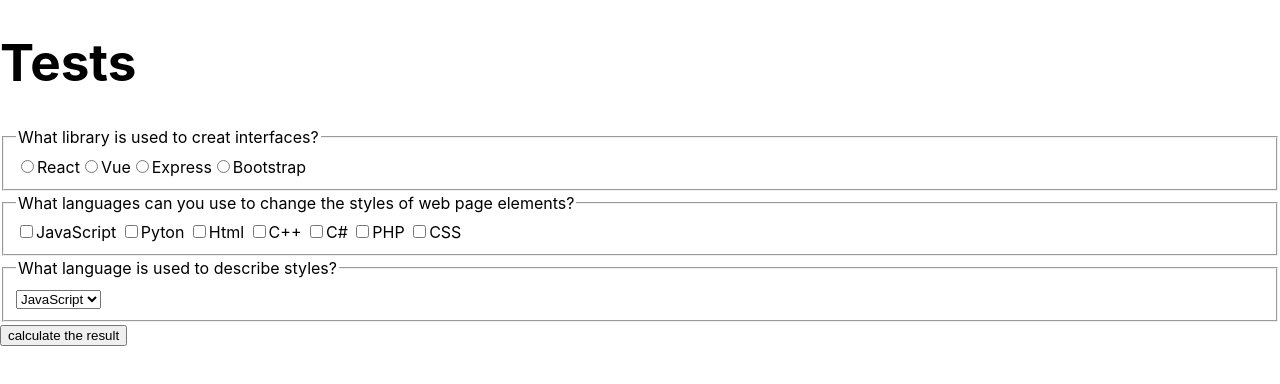
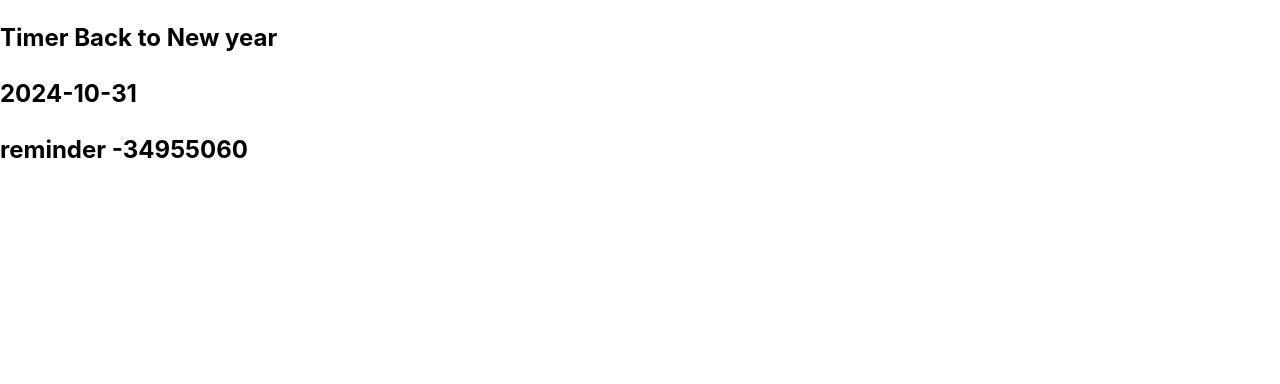
Before and after one commit to Ehorga/react-practice-18-09-2024-main, a React (Vite) app: page / in a window 1280 px wide. Shown: the top 384 px of the page. Built offline with nearby package versions, Linux system fonts and the light colour scheme.

Commit message:
timerBack

```diff
--- a/src/App.jsx
+++ b/src/App.jsx
@@ -1,7 +1,8 @@
-import QuizPage from './pages/QuizPage';
+import TimerBack from "./components/TimerBack/TimerBack";
+
 function App() {
   return  <>
-  <QuizPage/>
+  <TimerBack title="New year" dateStr="2024-10-31"/>
     </>
     ;
 }
--- /dev/null
+++ b/src/components/TimerBack/TimerBack.jsx
@@ -0,0 +1,36 @@
+import {useState, useEffect} from 'react';
+import PropTypes from 'prop-types';
+import {differenceInSeconds, parseISO} from 'date-fns';
+
+
+const TimerBack = (props) => {
+    const {title , dateStr}= props;
+    const date = parseISO(dateStr);
+    const [timeReminder, setTimeReminder] = useState("");
+    useEffect(() => {
+        const idInterval = setInterval(()=> {
+            const now = new Date();
+            const secRemainder = differenceInSeconds(date,now);
+            setTimeReminder(secRemainder)
+        }, 1000)
+        return () => {
+            clearInterval(idInterval)
+        };
+    }, []);
+    return (
+        <div>
+            <h2>Timer Back to {title} </h2>
+            <h2>{dateStr}</h2>
+            <h2>reminder {timeReminder}</h2>
+        </div>
+    );
+};
+
+
+TimerBack.propTypes = {
+title: PropTypes.string,
+dateStr: PropTypes.string,
+};
+
+
+export default TimerBack;
--- a/src/components/UserProfile/UserProfile.jsx
+++ b/src/components/UserProfile/UserProfile.jsx
@@ -1,6 +1,7 @@
 import { useState } from "react";
-import styles from "./UserProfile.module.css";
+import styles from "./UserProfile.module.scss";
 import { PropTypes } from 'prop-types';
+import cx from 'classnames';
 
 const UserProfile = (props) => {
   const { user = { name: "Anonim", age: 100, email: "anonim@gmail.com" } } =
--- a/src/components/UserSection/UserSection.module.css
+++ /dev/null
@@ -1,4 +0,0 @@
-.container{
-    display: flex;
-    flex-wrap: wrap;
-}
--- /dev/null
+++ b/src/components/UserSection/UserSection.module.scss
@@ -0,0 +1,5 @@
+@use '/src/common/styles/mixins';
+
+.container{
+  @include flex(row , wrap , space-around , stretch);
+}
--- a/src/components/UserSection/UsersSection.jsx
+++ b/src/components/UserSection/UsersSection.jsx
@@ -1,6 +1,6 @@
 import UserProfile from "../UserProfile/UserProfile";
 import users from "./data";
-import styles from "./UserSection.module.css"
+import styles from "./UserSection.module.scss"
 
 const UsersSection = () => {
   const showUser = (user) => <UserProfile key={user.id} user={user} />;
```
Also changed, not shown: src/components/UserProfile/UserProfile.module.css (deleted, +0 -7 lines), src/components/UserProfile/UserProfile.module.scss (added, +31 -0 lines).
